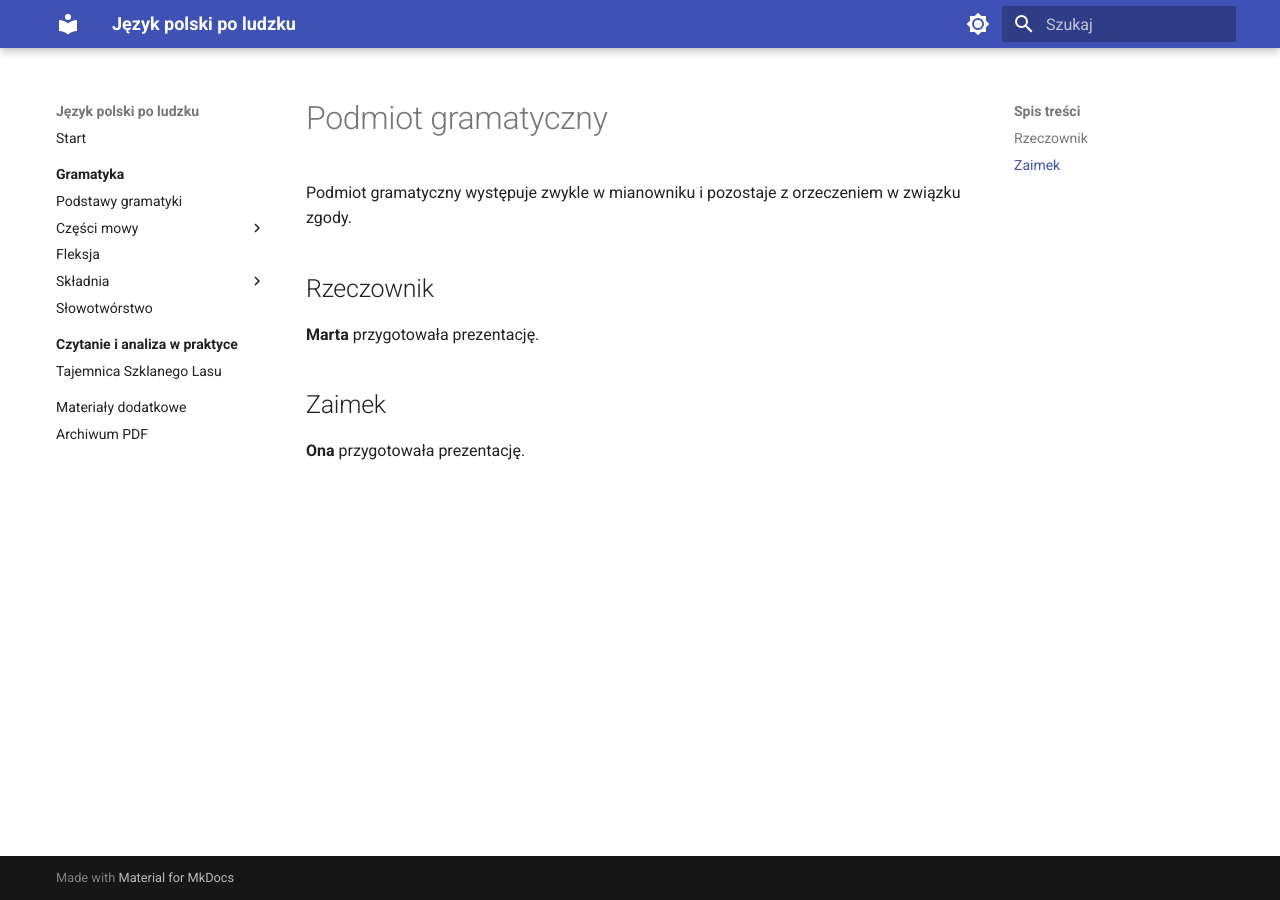
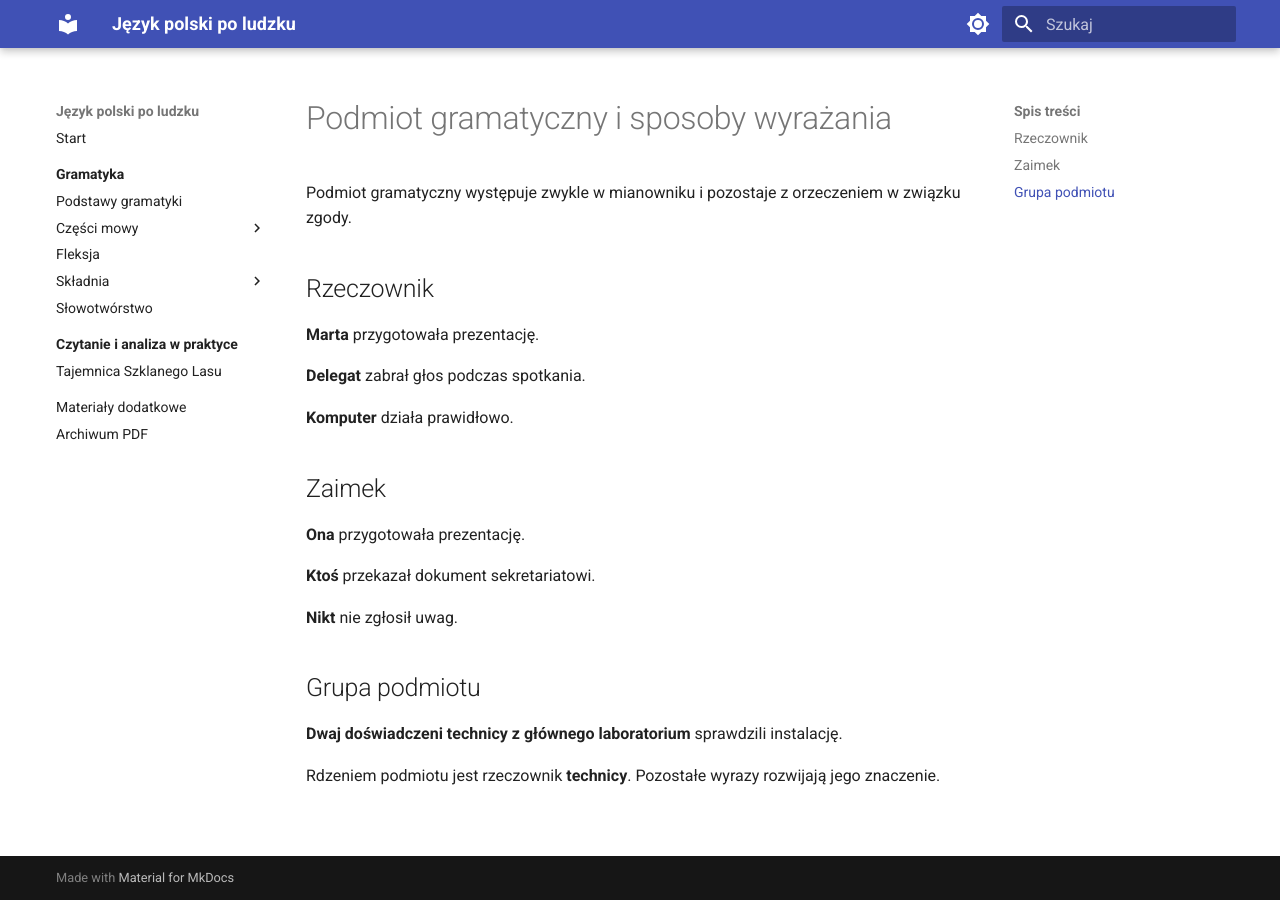
Before and after one commit to dchorazkiewicz/SP_JP, an MkDocs documentation site: the page built from docs/gramatyka/skladnia/podmiot/podmiot-gramatyczny-i-sposoby-wyrazania.md, in a window 1280 px wide. Built offline with MkDocs 1.6.1 and Material for MkDocs 9.7.7, drawn with Linux system fonts in a browser that asks for light colours.

Commit message:
Expand grammatical subject page

```diff
--- a/docs/gramatyka/skladnia/podmiot/podmiot-gramatyczny-i-sposoby-wyrazania.md
+++ b/docs/gramatyka/skladnia/podmiot/podmiot-gramatyczny-i-sposoby-wyrazania.md
@@ -1,4 +1,4 @@
-# Podmiot gramatyczny
+# Podmiot gramatyczny i sposoby wyrażania
 
 Podmiot gramatyczny występuje zwykle w mianowniku i pozostaje z orzeczeniem w związku zgody.
 
@@ -6,6 +6,20 @@ Podmiot gramatyczny występuje zwykle w mianowniku i pozostaje z orzeczeniem w z
 
 **Marta** przygotowała prezentację.
 
+**Delegat** zabrał głos podczas spotkania.
+
+**Komputer** działa prawidłowo.
+
 ## Zaimek
 
 **Ona** przygotowała prezentację.
+
+**Ktoś** przekazał dokument sekretariatowi.
+
+**Nikt** nie zgłosił uwag.
+
+## Grupa podmiotu
+
+**Dwaj doświadczeni technicy z głównego laboratorium** sprawdzili instalację.
+
+Rdzeniem podmiotu jest rzeczownik **technicy**. Pozostałe wyrazy rozwijają jego znaczenie.
```
